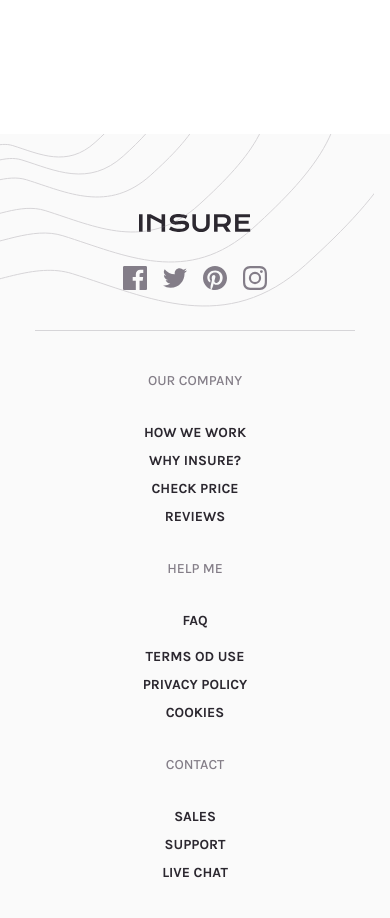
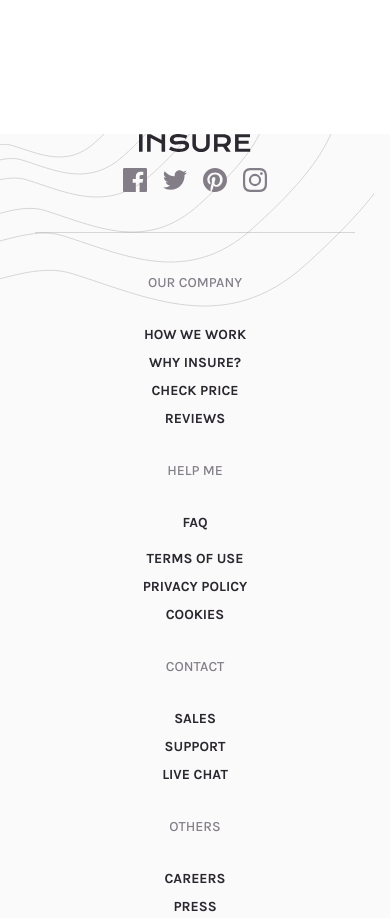
Before and after one commit to Pdave-dcn/Insure-website, a React (Vite) app: page / in a window 390 px wide. Shown: the part 2560-3478 px from the top of the page. Built offline with nearby package versions, Linux system fonts and the light colour scheme.

Commit message:
Refactor Footer component to use motion for logo and improve social icon styles; extract elements data for HowWeWorkPage into a separate file

```diff
--- a/src/components/Footer.tsx
+++ b/src/components/Footer.tsx
@@ -1,3 +1,6 @@
+import { motion } from "motion/react";
+import { Link } from "react-router-dom";
+
 const Footer = () => {
   const elements = [
     {
@@ -6,7 +9,7 @@ const Footer = () => {
     },
     {
       title: "HELP ME",
-      links: ["FAQ", "", "TERMS OD USE", "PRIVACY POLICY", "COOKIES"],
+      links: ["FAQ", "", "TERMS OF USE", "PRIVACY POLICY", "COOKIES"],
     },
     {
       title: "CONTACT",
@@ -17,19 +20,41 @@ const Footer = () => {
       links: ["CAREERS", "PRESS", "LICENSES"],
     },
   ];
+
+  const basePath = import.meta.env.BASE_URL;
   return (
     <div className="relative flex flex-col items-center bg-light-gray">
       <div className="flex flex-col items-center lg:flex-row lg:justify-between lg:items-center lg:w-full lg:px-30 lg:mt-10">
-        <img
-          src="images/logo.svg"
-          alt="Logo icon"
-          className="mb-4.5 mt-20 lg:mt-0 lg:mb-0"
-        />
+        <Link to={`${basePath}`}>
+          <motion.img
+            whileHover={{ scale: 1.1, rotate: 5 }}
+            whileTap={{ scale: 0.9 }}
+            src="images/logo.svg"
+            alt="Logo icon"
+            className="object-contain cursor-pointer relative z-10"
+          />
+        </Link>
         <div className="flex items-center gap-4 p-4">
-          <img src="images/icon-facebook.svg" alt="Facebook icon" />
-          <img src="images/icon-twitter.svg" alt="Twitter icon" />
-          <img src="images/icon-pinterest.svg" alt="Pinterest icon" />
-          <img src="images/icon-instagram.svg" alt="Instagram icon" />
+          <img
+            src="images/icon-facebook.svg"
+            alt="Facebook icon"
+            className="socials__icon cursor-pointer"
+          />
+          <img
+            src="images/icon-twitter.svg"
+            alt="Twitter icon"
+            className="socials__icon cursor-pointer"
+          />
+          <img
+            src="images/icon-pinterest.svg"
+            alt="Pinterest icon"
+            className="socials__icon cursor-pointer"
+          />
+          <img
+            src="images/icon-instagram.svg"
+            alt="Instagram icon"
+            className="socials__icon cursor-pointer"
+          />
         </div>
       </div>
 
--- a/src/components/howWeWorkPage/HowWeWorkPage.tsx
+++ b/src/components/howWeWorkPage/HowWeWorkPage.tsx
@@ -4,31 +4,9 @@ import {
   slideLeftChildVariants,
   slideRightChildVariants,
 } from "../animationsVariants";
+import { elements } from "./data";
 
 const HowWeWorkPage = () => {
-  const elements = [
-    {
-      title: "Simple. Transparent. Hassle-Free.",
-      content:
-        "We make life insurance easy to understand and accessible for everyone. Our process is designed to be quick, clear, and tailored to your needs, because protecting your loved ones should never be complicated.",
-    },
-    {
-      title: "Tell Us About Yourself",
-      content:
-        "Answer a few simple questions about your lifestyle, needs, and coverage goals. No confusing jargon, just straightforward guidance.",
-    },
-    {
-      title: "Get Personalized Recommendations",
-      content:
-        "Our smart technology and expert advisors analyze your details to match you with the best insurance options. You’ll see clear, transparent choices—no hidden fees, no surprises.",
-    },
-    {
-      title: "Secure Your Coverage",
-      content:
-        "Choose a plan that fits you, apply online, and get covered faster than ever. Our team is here to support you every step of the way.",
-    },
-  ];
-
   const slideUpChildVariants = {
     hidden: { opacity: 0, x: -100 },
     visible: {
--- /dev/null
+++ b/src/components/howWeWorkPage/data.ts
@@ -0,0 +1,22 @@
+export const elements = [
+  {
+    title: "Simple. Transparent. Hassle-Free.",
+    content:
+      "We make life insurance easy to understand and accessible for everyone. Our process is designed to be quick, clear, and tailored to your needs, because protecting your loved ones should never be complicated.",
+  },
+  {
+    title: "Tell Us About Yourself",
+    content:
+      "Answer a few simple questions about your lifestyle, needs, and coverage goals. No confusing jargon, just straightforward guidance.",
+  },
+  {
+    title: "Get Personalized Recommendations",
+    content:
+      "Our smart technology and expert advisors analyze your details to match you with the best insurance options. You’ll see clear, transparent choices—no hidden fees, no surprises.",
+  },
+  {
+    title: "Secure Your Coverage",
+    content:
+      "Choose a plan that fits you, apply online, and get covered faster than ever. Our team is here to support you every step of the way.",
+  },
+];
--- a/src/index.css
+++ b/src/index.css
@@ -23,3 +23,8 @@ body {
   filter: brightness(0) saturate(100%) invert(100%) sepia(0%) saturate(1%)
     hue-rotate(330deg) brightness(101%) contrast(101%);
 }
+
+.socials__icon:hover {
+  filter: brightness(0) saturate(100%) invert(12%) sepia(7%) saturate(1197%)
+    hue-rotate(227deg) brightness(92%) contrast(89%);
+}
```
